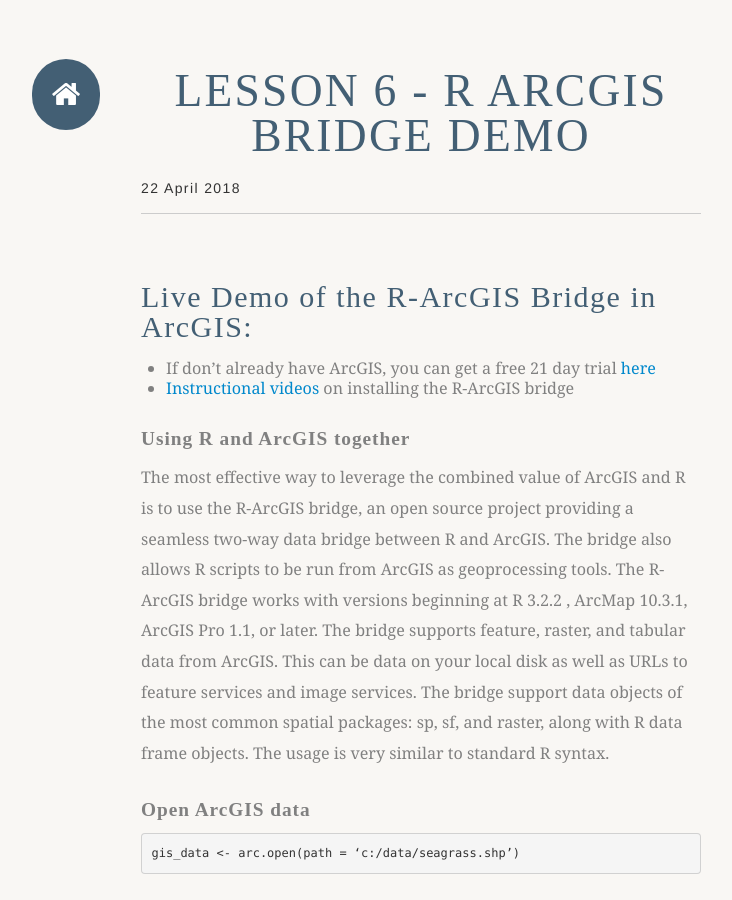
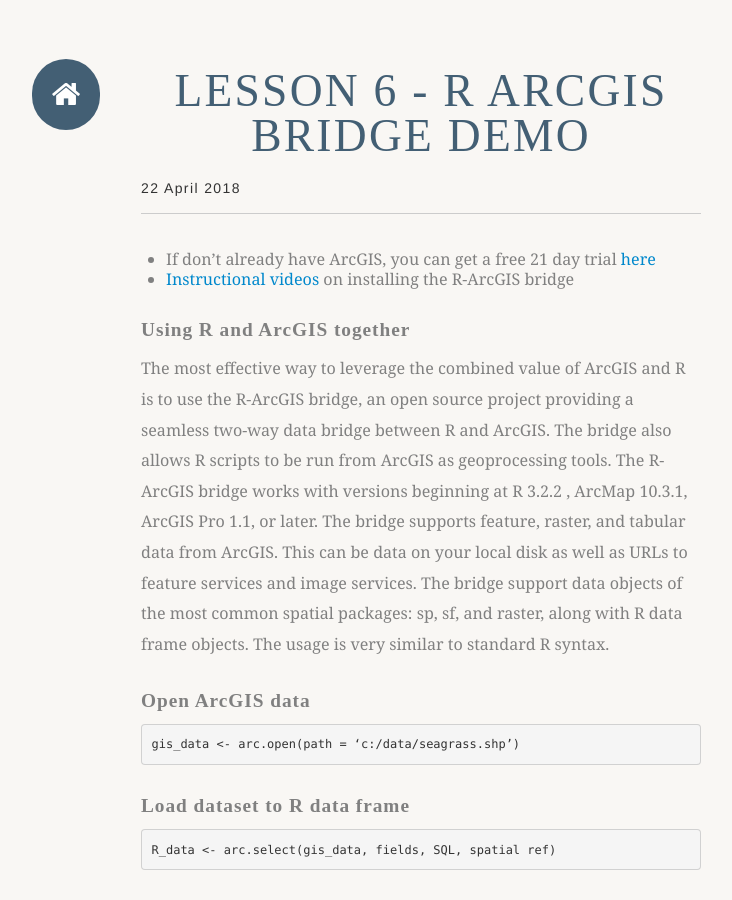
Before and after one commit to mhweber/AWRA_GIS_R_Workshop, a Jekyll site: the page built from _posts/2018-04-22-09R-ArcGIS-Bridge.md, in a window 1280 px wide and 900 px high. Shown: the whole window, without its empty margins (289-1021 px from the left). Built offline with Jekyll 4.4.1, drawn with Linux system fonts in a browser that asks for light colours; nearby versions of some CDN libraries; some web fonts are replaced; library files that are not in the unit come from our copies.

Commit message:
Get rid of header on R-ArcGIS Bridge demo page

```diff
--- a/_posts/2018-04-22-09R-ArcGIS-Bridge.md
+++ b/_posts/2018-04-22-09R-ArcGIS-Bridge.md
@@ -4,7 +4,6 @@ author: Marc Weber
 layout: post_page
 ---
 
-## Live Demo of the R-ArcGIS Bridge in ArcGIS:
 - If don’t already have ArcGIS, you can get a free 21 day trial [here](http://www.arcgis.com/features/free-trial.html)
 - [Instructional videos](https://community.esri.com/groups/rstats/content?filterID=contentstatus%5Bpublished%5D~objecttype~objecttype%5Bvideo%5D) on installing the R-ArcGIS bridge
 
```
